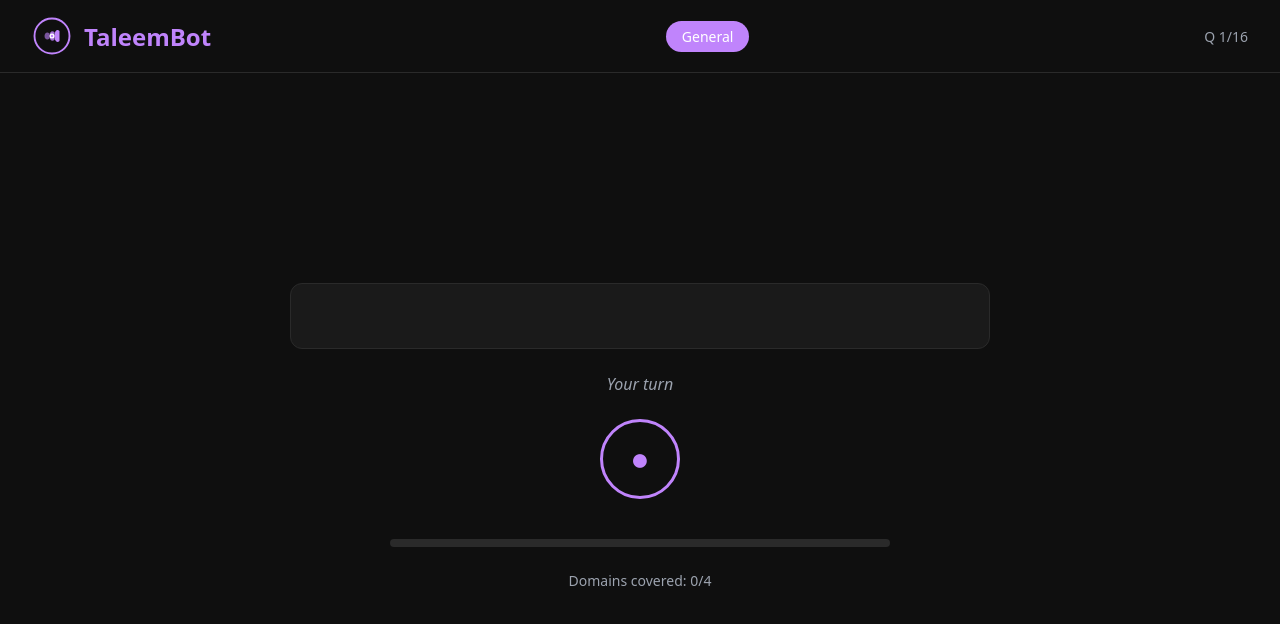
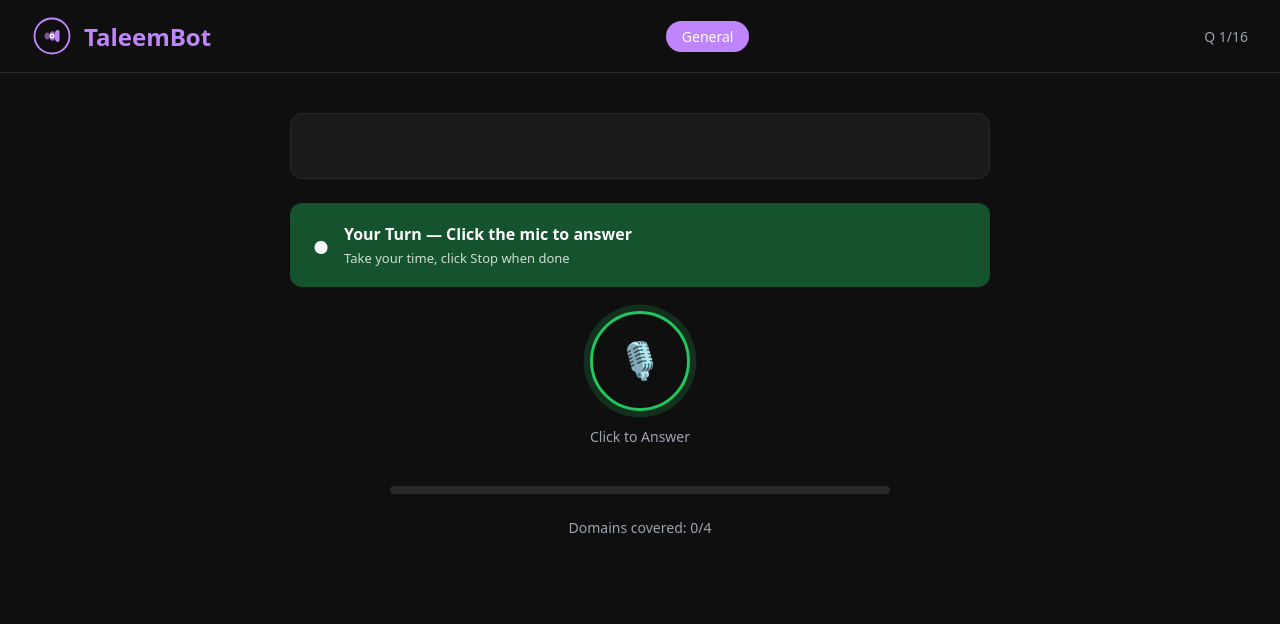
Before and after one commit to murtazakhan7/TalimBot, a React app in the folder frontend/: page /interview in a window 1280 px wide. Shown: the top 624 px of the page. Built offline with nearby package versions, Linux system fonts and the light colour scheme; no server answers; sample sign-in values are in the browser's storage; the HTML template or start-up script is replaced by a standard one.

Commit message:
added timer and improved ui

```diff
--- a/frontend/src/hooks/useVoiceRecorder.js
+++ b/frontend/src/hooks/useVoiceRecorder.js
@@ -199,7 +199,7 @@ export default function useVoiceRecorder({ sessionId, onQuestionReceived, onInte
 
     const recognition = new SpeechRecognition();
     recognition.lang = 'en-US';
-    recognition.continuous = false;
+    recognition.continuous = true;
     recognition.interimResults = false;
     recognition.maxAlternatives = 1;
 
--- a/frontend/src/pages/InterviewPage.jsx
+++ b/frontend/src/pages/InterviewPage.jsx
@@ -26,8 +26,8 @@ export default function InterviewPage() {
   const [totalDomains, setTotalDomains] = useState(parseInt(sessionStorage.getItem('total_domains') || '4'));
   const [domainsCovered, setDomainsCovered] = useState(parseInt(sessionStorage.getItem('domains_covered') || '0'));
   const [isPlaying, setIsPlaying] = useState(false);
-  const [statusText, setStatusText] = useState('Interviewer speaking...');
   const [lastTranscript, setLastTranscript] = useState('');
+  const [timeRemaining, setTimeRemaining] = useState(60);
 
   // Check session validity on mount
   useEffect(() => {
@@ -60,9 +60,6 @@ export default function InterviewPage() {
       if (audioUrl && audioRef.current) {
         audioRef.current.src = audioUrl;
         audioRef.current.play().catch((err) => console.warn('Audio play failed:', err));
-      } else {
-        // No audio — just enable recording immediately
-        setStatusText('Your turn');
       }
     },
     onInterviewComplete: (scores) => {
@@ -74,20 +71,38 @@ export default function InterviewPage() {
     },
   });
 
-  // Handle audio playback
+  // Handle first question audio playback on mount
   useEffect(() => {
-    if (initialAudioBase64 && initialAudioBase64.length > 0) {
+    if (initialAudioBase64 && initialAudioBase64.length > 10) {
       const audioBlob = base64ToBlob(initialAudioBase64, 'audio/mpeg');
       const audioUrl = URL.createObjectURL(audioBlob);
       if (audioRef.current) {
         audioRef.current.src = audioUrl;
         audioRef.current.play().catch((err) => console.warn('Audio play failed:', err));
       }
-    } else if (initialQuestionText) {
-      // No audio but question text exists
-      setStatusText('Your turn');
     }
+    // If no audio, candidate's turn starts immediately
   }, []);
+
+  // Timer countdown during recording
+  useEffect(() => {
+    if (isRecording) {
+      setTimeRemaining(60);
+      const interval = setInterval(() => {
+        setTimeRemaining(prev => {
+          if (prev <= 1) {
+            clearInterval(interval);
+            stopRecording();
+            return 0;
+          }
+          return prev - 1;
+        });
+      }, 1000);
+      return () => clearInterval(interval);
+    } else {
+      setTimeRemaining(60);
+    }
+  }, [isRecording, stopRecording]);
 
   // Proctoring: track tab switches
   useEffect(() => {
@@ -118,35 +133,21 @@ export default function InterviewPage() {
     };
   }, [sessionId, isReady]);
 
-  // Update status based on state
-  useEffect(() => {
-    if (isProcessing) {
-      setStatusText('Processing...');
-    } else if (isRecording) {
-      setStatusText('Recording...');
-    } else if (isPlaying) {
-      setStatusText('Interviewer speaking...');
-    } else {
-      setStatusText('Your turn');
-    }
-  }, [isRecording, isProcessing, isPlaying]);
-
   function handleRecordClick() {
     if (isRecording) {
       stopRecording();
     } else {
+      setLastTranscript(''); // Clear transcript when starting new recording
       startRecording();
     }
   }
 
   function handleAudioEnded() {
     setIsPlaying(false);
-    setStatusText('Your turn');
   }
 
   function handleAudioPlay() {
     setIsPlaying(true);
-    setStatusText('Interviewer speaking...');
   }
 
   // Helper: convert base64 to Blob
@@ -164,6 +165,16 @@ export default function InterviewPage() {
     }
     return new Blob(byteArrays, { type: mimeType });
   }
+
+  // Determine turn state
+  const isCandidateTurn = !isPlaying && !isRecording && !isProcessing;
+
+  // Timer color
+  const getTimerColor = () => {
+    if (timeRemaining > 30) return '#22c55e';
+    if (timeRemaining >= 10) return '#eab308';
+    return '#ef4444';
+  };
 
   // Don't render until session is validated
   if (!isReady) {
@@ -186,10 +197,46 @@ export default function InterviewPage() {
           <h2 style={styles.questionText}>{currentQuestion}</h2>
         </div>
 
-        {/* Status indicator */}
-        <div style={styles.statusIndicator}>
-          {statusText}
+        {/* Turn indicator banner */}
+        {isPlaying && (
+          <div style={styles.turnBannerInterviewer}>
+            <div style={styles.turnBannerIcon}>🎙️</div>
+            <div>
+              <div style={styles.turnBannerTitle}>Interviewer is speaking...</div>
+              <div style={styles.turnBannerSubtitle}>Listen carefully to the question</div>
             </div>
+          </div>
+        )}
+
+        {isCandidateTurn && !recorderError && (
+          <div style={styles.turnBannerCandidate}>
+            <div style={styles.turnBannerIcon}>⏺</div>
+            <div>
+              <div style={styles.turnBannerTitle}>Your Turn — Click the mic to answer</div>
+              <div style={styles.turnBannerSubtitle}>Take your time, click Stop when done</div>
+            </div>
+          </div>
+        )}
+
+        {isRecording && (
+          <div style={styles.turnBannerRecording}>
+            <div style={styles.turnBannerIcon}>🔴</div>
+            <div>
+              <div style={styles.turnBannerTitle}>Recording... speak your answer</div>
+              <div style={styles.turnBannerSubtitle}>Click Stop when you're done</div>
+            </div>
+          </div>
+        )}
+
+        {isProcessing && (
+          <div style={styles.turnBannerProcessing}>
+            <div style={styles.turnBannerIcon}>⏳</div>
+            <div>
+              <div style={styles.turnBannerTitle}>Processing your answer...</div>
+              <div style={styles.turnBannerSubtitle}>Preparing next question</div>
+            </div>
+          </div>
+        )}
 
         {/* Audio element (hidden, controlled programmatically) */}
         <audio
@@ -200,23 +247,38 @@ export default function InterviewPage() {
           style={{ display: 'none' }}
         />
 
-        {/* Record button */}
+        {/* Record button and timer area */}
+        <div style={styles.recordArea}>
           <button
             onClick={handleRecordClick}
-          disabled={isProcessing || isPlaying}
+            disabled={!isCandidateTurn && !isRecording}
             style={{
               ...styles.recordBtn,
               ...(isRecording ? styles.recordBtnActive : {}),
-            opacity: isProcessing || isPlaying ? 0.5 : 1,
+              ...(!isCandidateTurn && !isRecording ? styles.recordBtnDisabled : {}),
             }}
           >
-          {isRecording ? '■' : '●'}
+            {isRecording ? '■' : '🎙️'}
           </button>
 
-        {/* Transcript display */}
-        {lastTranscript && (
-          <div style={styles.transcriptBox}>
-            <span style={styles.transcriptLabel}>You said:</span> {lastTranscript}
+          {/* Timer */}
+          {isRecording && (
+            <div style={{ ...styles.timer, color: getTimerColor() }}>
+              {timeRemaining}s
+            </div>
+          )}
+
+          {/* Button label */}
+          <div style={styles.buttonLabel}>
+            {isRecording ? 'Click to Stop' : isCandidateTurn ? 'Click to Answer' : 'Please Wait'}
+          </div>
+        </div>
+
+        {/* Transcript card */}
+        {lastTranscript && !isRecording && (
+          <div style={styles.transcriptCard}>
+            <div style={styles.transcriptLabel}>Your answer:</div>
+            <div style={styles.transcriptText}>"{lastTranscript}"</div>
           </div>
         )}
 
@@ -275,7 +337,7 @@ const styles = {
     display: 'flex',
     flexDirection: 'column',
     alignItems: 'center',
-    justifyContent: 'center',
+    justifyContent: 'flex-start',
     padding: '40px 20px',
     gap: '24px',
   },
@@ -294,41 +356,129 @@ const styles = {
     margin: 0,
     textAlign: 'center',
   },
-  statusIndicator: {
+  turnBannerInterviewer: {
+    maxWidth: '700px',
+    width: '100%',
+    padding: '20px 24px',
+    backgroundColor: '#4c1d95',
+    borderRadius: '12px',
+    display: 'flex',
+    alignItems: 'center',
+    gap: '16px',
+    color: '#fff',
+  },
+  turnBannerCandidate: {
+    maxWidth: '700px',
+    width: '100%',
+    padding: '20px 24px',
+    backgroundColor: '#14532d',
+    borderRadius: '12px',
+    display: 'flex',
+    alignItems: 'center',
+    gap: '16px',
+    color: '#fff',
+  },
+  turnBannerRecording: {
+    maxWidth: '700px',
+    width: '100%',
+    padding: '20px 24px',
+    backgroundColor: '#7f1d1d',
+    borderRadius: '12px',
+    display: 'flex',
+    alignItems: 'center',
+    gap: '16px',
+    color: '#fff',
+    animation: 'pulse-red 2s ease-in-out infinite',
+  },
+  turnBannerProcessing: {
+    maxWidth: '700px',
+    width: '100%',
+    padding: '20px 24px',
+    backgroundColor: '#1c1917',
+    borderRadius: '12px',
+    display: 'flex',
+    alignItems: 'center',
+    gap: '16px',
+    color: '#9ca3af',
+  },
+  turnBannerIcon: {
+    fontSize: '28px',
+    flexShrink: 0,
+  },
+  turnBannerTitle: {
     fontSize: '16px',
-    color: '#9ca3af',
-    fontStyle: 'italic',
+    fontWeight: '600',
+  },
+  turnBannerSubtitle: {
+    fontSize: '13px',
+    opacity: 0.8,
+    marginTop: '4px',
+  },
+  recordArea: {
+    display: 'flex',
+    flexDirection: 'column',
+    alignItems: 'center',
+    gap: '16px',
   },
   recordBtn: {
-    width: '80px',
-    height: '80px',
+    width: '100px',
+    height: '100px',
     borderRadius: '50%',
-    border: '3px solid #c084fc',
+    border: '3px solid #22c55e',
     backgroundColor: 'transparent',
-    color: '#c084fc',
-    fontSize: '32px',
+    color: '#22c55e',
+    fontSize: '36px',
     cursor: 'pointer',
     display: 'flex',
     alignItems: 'center',
     justifyContent: 'center',
     transition: 'all 0.2s',
+    animation: 'pulse-green 2s ease-in-out infinite',
   },
   recordBtnActive: {
-    backgroundColor: '#c084fc',
+    backgroundColor: '#ef4444',
+    borderColor: '#ef4444',
     color: '#fff',
     transform: 'scale(1.1)',
+    animation: 'pulse-red 1.5s ease-in-out infinite',
   },
-  transcriptBox: {
+  recordBtnDisabled: {
+    backgroundColor: '#2a2a2a',
+    borderColor: '#3a3a3a',
+    color: '#6b7280',
+    cursor: 'not-allowed',
+    animation: 'none',
+  },
+  timer: {
+    fontSize: '32px',
+    fontWeight: '700',
+    fontVariantNumeric: 'tabular-nums',
+  },
+  buttonLabel: {
+    fontSize: '14px',
+    color: '#9ca3af',
+    fontWeight: '500',
+  },
+  transcriptCard: {
     maxWidth: '600px',
-    textAlign: 'center',
-    fontSize: '13px',
-    color: '#6b7280',
+    width: '100%',
+    padding: '16px 20px',
+    backgroundColor: '#1a1a1a',
+    borderRadius: '8px',
+    border: '1px solid #2a2a2a',
+  },
+  transcriptLabel: {
+    fontSize: '12px',
+    fontWeight: '600',
+    color: '#9ca3af',
+    textTransform: 'uppercase',
+    marginBottom: '8px',
+  },
+  transcriptText: {
+    fontSize: '14px',
+    color: '#d1d5db',
     fontStyle: 'italic',
     lineHeight: '1.5',
-  },
-  transcriptLabel: {
-    fontWeight: '600',
-    color: '#9ca3af',
   },
   error: {
     backgroundColor: '#7f1d1d',
@@ -358,3 +508,23 @@ const styles = {
     color: '#9ca3af',
   },
 };
+
+// Add keyframe animations
+if (typeof document !== 'undefined') {
+  const existingStyle = document.getElementById('interview-animations');
+  if (!existingStyle) {
+    const style = document.createElement('style');
+    style.id = 'interview-animations';
+    style.textContent = `
+      @keyframes pulse-green {
+        0%, 100% { box-shadow: 0 0 0 0 rgba(34, 197, 94, 0.4); }
+        50% { box-shadow: 0 0 0 12px rgba(34, 197, 94, 0); }
+      }
+      @keyframes pulse-red {
+        0%, 100% { box-shadow: 0 0 0 0 rgba(239, 68, 68, 0.4); }
+        50% { box-shadow: 0 0 0 12px rgba(239, 68, 68, 0); }
+      }
+    `;
+    document.head.appendChild(style);
+  }
+}
```
Lines whose indentation alone changed are shown as unchanged.
